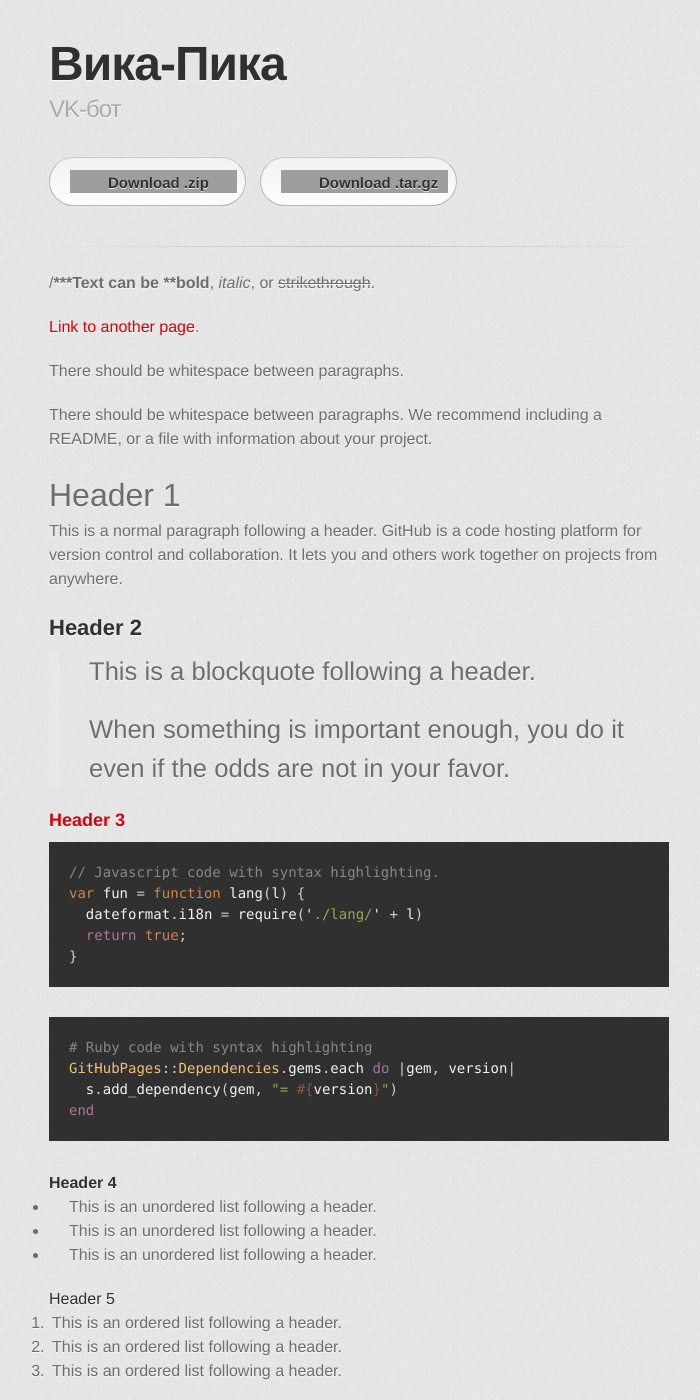
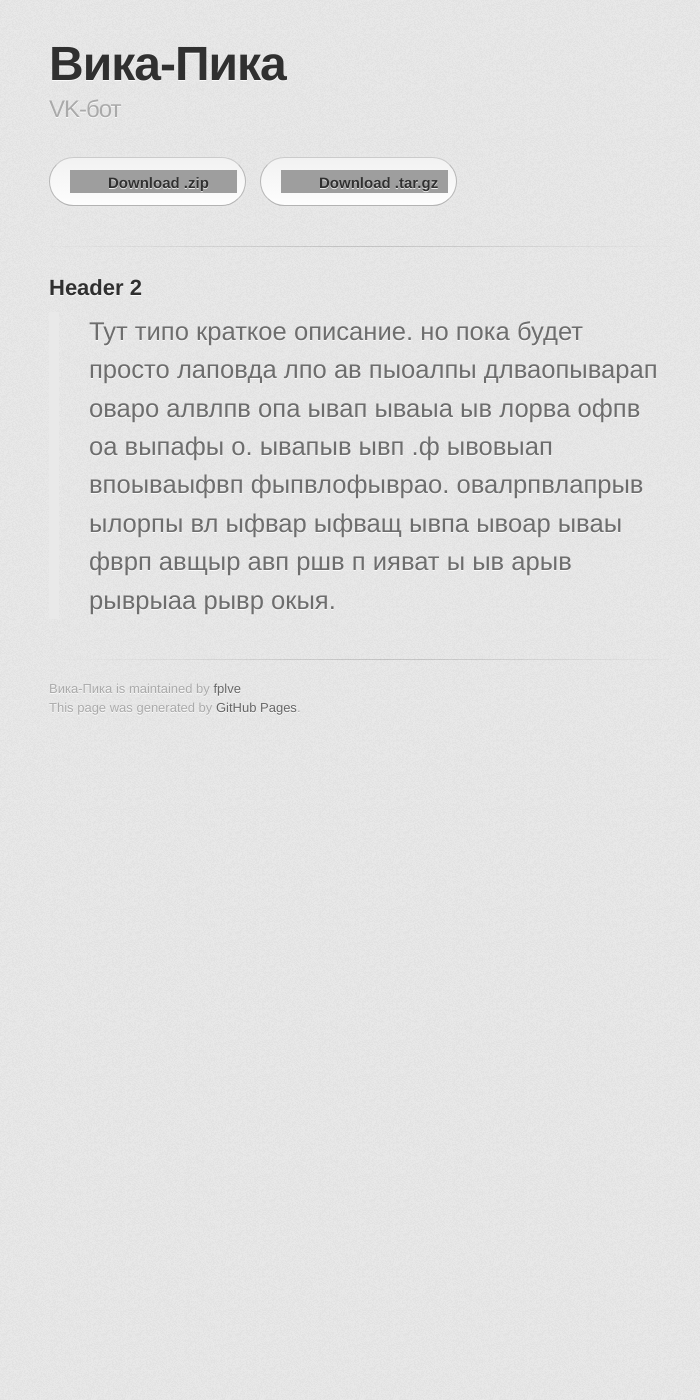
Before and after one commit to fplve/vika, a Jekyll site: the page built from index.md, in a window 1280 px wide and 1400 px high. Shown: the whole window, without its empty margins (281-981 px from the left). Built offline with Jekyll 4.4.1, drawn with Linux system fonts in a browser that asks for light colours; some web fonts are replaced; our own code applies the rules of GitHub Pages for plain Markdown files; some of the changed text lies outside the part shown; grey boxes are pictures that could not be loaded.

Commit message:
ротл

````diff
--- a/index.md
+++ b/index.md
@@ -2,123 +2,8 @@
 layout: default
 ---
 
-/*****Text can be **bold**, _italic_, or ~~strikethrough~~.
-
-[Link to another page](./another-page.html).
-
-There should be whitespace between paragraphs.
-
-There should be whitespace between paragraphs. We recommend including a README, or a file with information about your project.
-
-# Header 1
-
-This is a normal paragraph following a header. GitHub is a code hosting platform for version control and collaboration. It lets you and others work together on projects from anywhere.
-
 ## Header 2
 
-> This is a blockquote following a header.
->
-> When something is important enough, you do it even if the odds are not in your favor.
-
-### Header 3
-
-```js
-// Javascript code with syntax highlighting.
-var fun = function lang(l) {
-  dateformat.i18n = require('./lang/' + l)
-  return true;
-}
-```
-
-```ruby
-# Ruby code with syntax highlighting
-GitHubPages::Dependencies.gems.each do |gem, version|
-  s.add_dependency(gem, "= #{version}")
-end
-```
-
-#### Header 4
-
-*   This is an unordered list following a header.
-*   This is an unordered list following a header.
-*   This is an unordered list following a header.
-
-##### Header 5
-
-1.  This is an ordered list following a header.
-2.  This is an ordered list following a header.
-3.  This is an ordered list following a header.
-
-###### Header 6
-
-| head1        | head two          | three |
-|:-------------|:------------------|:------|
-| ok           | good swedish fish | nice  |
-| out of stock | good and plenty   | nice  |
-| ok           | good `oreos`      | hmm   |
-| ok           | good `zoute` drop | yumm  |
-
-### There's a horizontal rule below this.
-
-* * *
-
-### Here is an unordered list:
-
-*   Item foo
-*   Item bar
-*   Item baz
-*   Item zip
-
-### And an ordered list:
-
-1.  Item one
-1.  Item two
-1.  Item three
-1.  Item four
-
-### And a nested list:
-
-- level 1 item
-  - level 2 item
-  - level 2 item
-    - level 3 item
-    - level 3 item
-- level 1 item
-  - level 2 item
-  - level 2 item
-  - level 2 item
-- level 1 item
-  - level 2 item
-  - level 2 item
-- level 1 item
-
-### Small image
-
-![Octocat](https://assets-cdn.github.com/images/icons/emoji/octocat.png)
-
-### Large image
-
-![Branching](https://guides.github.com/activities/hello-world/branching.png)
-
-
-### Definition lists can be used with HTML syntax.
-
-<dl>
-<dt>Name</dt>
-<dd>Godzilla</dd>
-<dt>Born</dt>
-<dd>1952</dd>
-<dt>Birthplace</dt>
-<dd>Japan</dd>
-<dt>Color</dt>
-<dd>Green</dd>
-</dl>
-
-```
-Long, single-line code blocks should not wrap. They should horizontally scroll if they are too long. This line should be long enough to demonstrate this.
-```
-
-```
-The final element.
-```
-*****/
+> Тут типо краткое описание.
+> но пока будет просто лаповда лпо ав пыоалпы длваопыварап оваро алвлпв опа ывап ываыа ыв лорва офпв оа выпафы о. ывапыв ывп .ф ывовыап впоываыфвп фыпвлофыврао.
+> овалрпвлапрыв ылорпы вл ыфвар ыфващ ывпа ывоар ываы фврп авщыр авп ршв п ияват ы ыв арыв рыврыаа рывр окыя.
````
